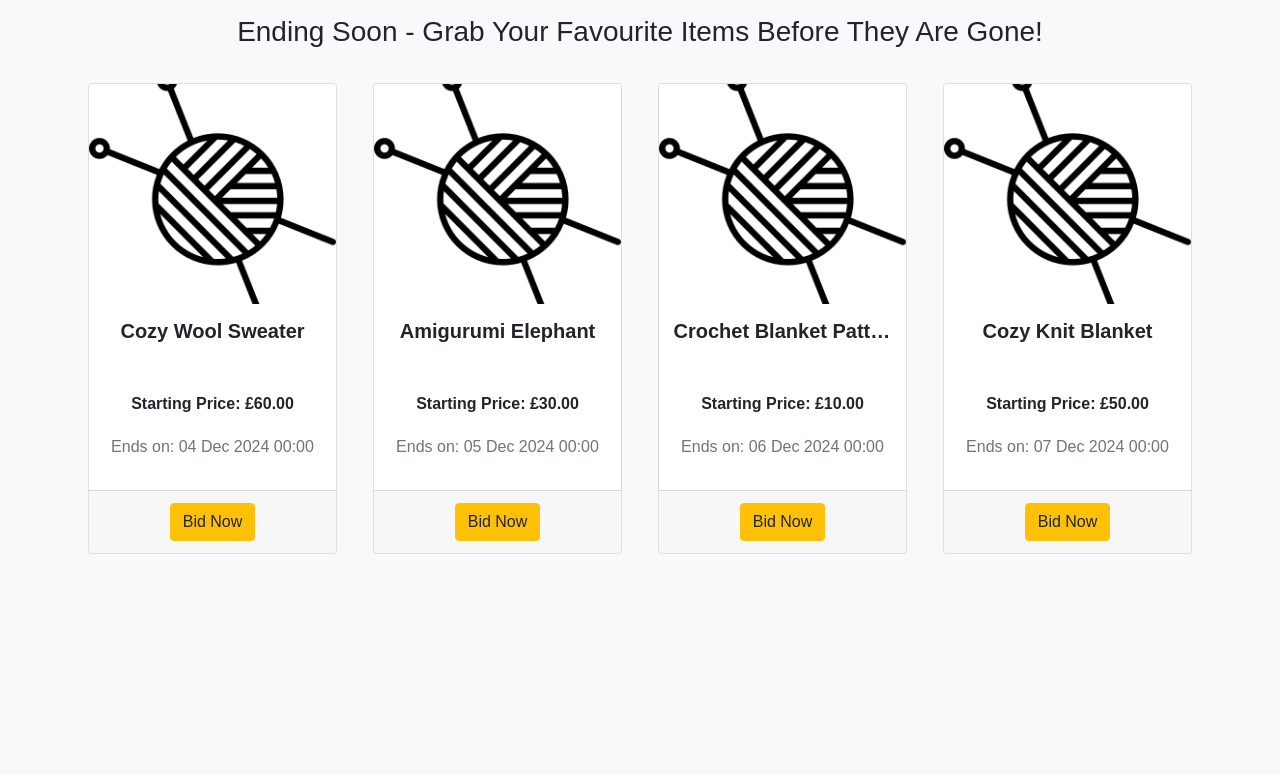
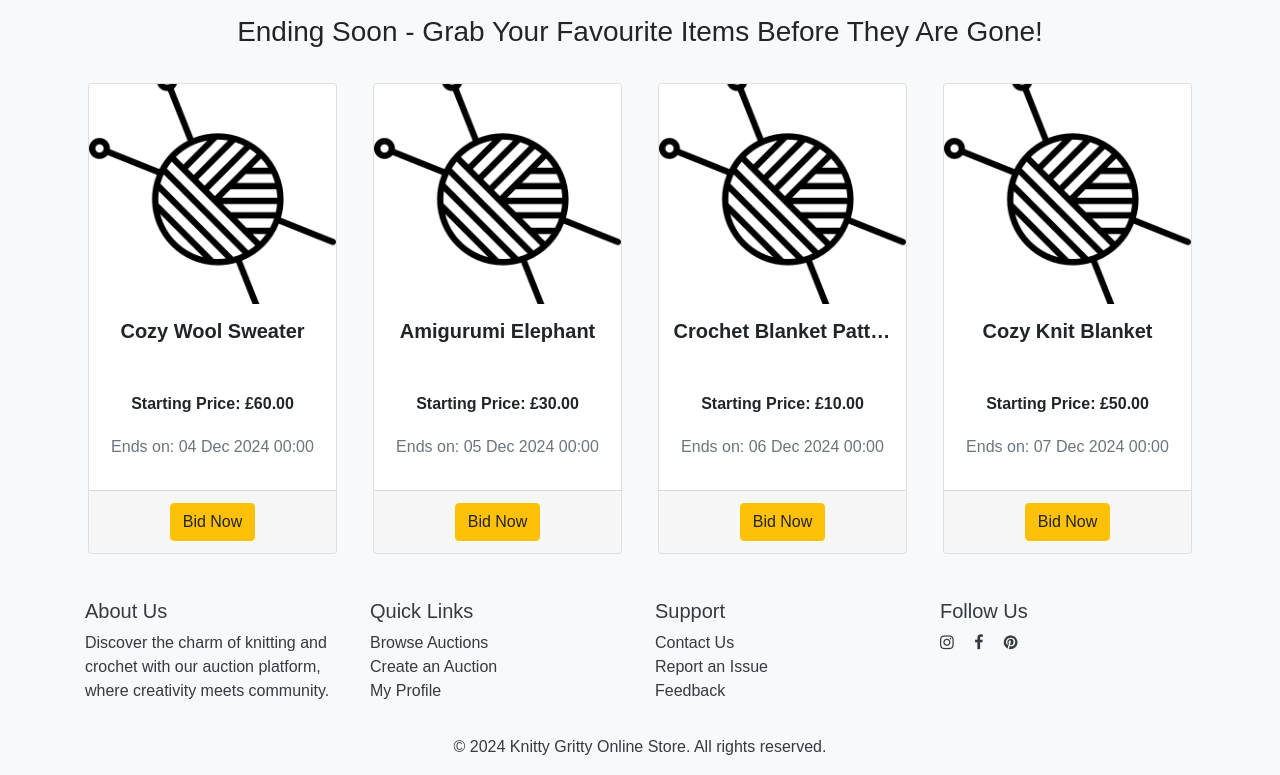
Before and after one commit to patlei/COMP0178-Database-Project, a PHP site: page /index.php in a window 1280 px wide. Shown: the part 1664-2439 px from the top of the page. Before the commit the page ends 2218 px from the top, so only its background shows below. Run offline with PHP 8.4, Linux system fonts and the light colour scheme; data comes from the database, SQL or seed files in the repository; data that the repository does not hold is empty.

Commit message:
Footer completed

```diff
--- a/base code/footer.php
+++ b/base code/footer.php
@@ -1,17 +1,63 @@
-</html>
+<!-- Footer -->
+<footer class="bg-light text-dark pt-4">
+  <div class="container">
+    <div class="row">
+      <!-- About Section -->
+      <div class="col-md-3">
+        <h5>About Us</h5>
+        <p>Discover the charm of knitting and crochet with our auction platform, where creativity meets community. </p>
+      </div>
 
-<!-- Footer -->
-<!-- Bootstrap core JavaScript -->
+      <!-- Quick Links -->
+      <div class="col-md-3">
+        <h5>Quick Links</h5>
+        <ul class="list-unstyled">
+          <li><a href="browse.php" class="text-dark">Browse Auctions</a></li>
+          <li><a href="create_auction.php" class="text-dark">Create an Auction</a></li>
+          <li><a href="profile.php" class="text-dark">My Profile</a></li>
+        </ul>
+      </div>
+
+      <!-- Support -->
+      <div class="col-md-3">
+        <h5>Support</h5>
+        <ul class="list-unstyled">
+          <li><a class="text-dark">Contact Us</a></li>
+          <li><a class="text-dark">Report an Issue</a></li>
+          <li><a class="text-dark">Feedback</a></li>
+        </ul>
+      </div>
+
+      <!-- Follow Us -->
+      <div class="col-md-3">
+        <h5>Follow Us</h5>
+        <div>
+          <a href="https://instagram.com" class="text-dark mr-3"><i class="fa fa-instagram"></i></a>
+          <a href="https://facebook.com" class="text-dark mr-3"><i class="fa fa-facebook"></i></a>
+          <a href="https://pinterest.com" class="text-dark"><i class="fa fa-pinterest"></i></a>
+        </div>
+      </div>
+    </div>
+
+    <div class="row mt-3">
+      <div class="col text-center">
+        <p>&copy; 2024 Knitty Gritty Online Store. All rights reserved.</p>
+      </div>
+    </div>
+  </div>
+</footer>
+
+<!-- JavaScript and Bootstrap Scripts -->
 <script src="https://ajax.googleapis.com/ajax/libs/jquery/3.5.1/jquery.min.js"></script>
 <script src="https://cdnjs.cloudflare.com/ajax/libs/popper.js/1.16.0/umd/popper.min.js"></script>
 <script src="https://cdn.jsdelivr.net/npm/bootstrap@4.5.2/dist/js/bootstrap.min.js"></script>
 
-<!-- Ensure dropdown functionality -->
+<!-- Dropdown Initialisation -->
 <script>
-    $(document).ready(function () {
-        console.log("Dropdowns initialized.");
-        $('.dropdown-toggle').dropdown(); // Ensure dropdown initialization
-    });
+  $(document).ready(function () {
+      console.log("Dropdowns initialized.");
+      $('.dropdown-toggle').dropdown(); // Ensure dropdown initialization
+  });
 </script>
 
 </body>
```
